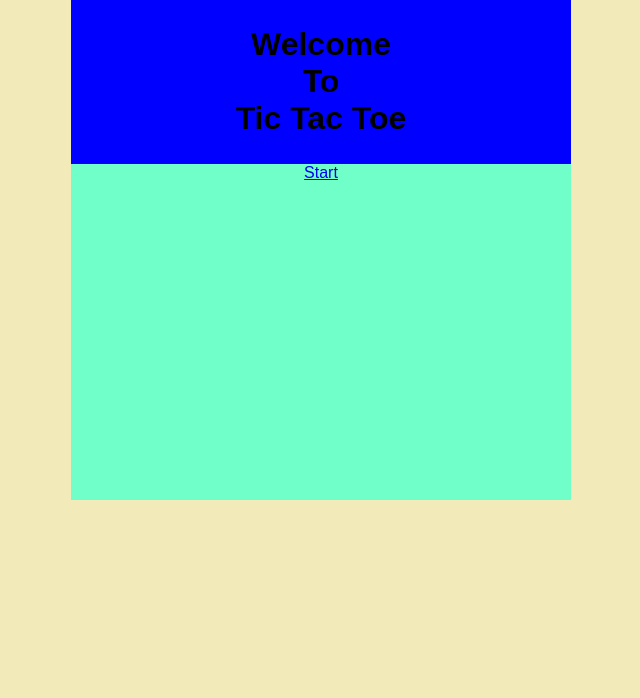
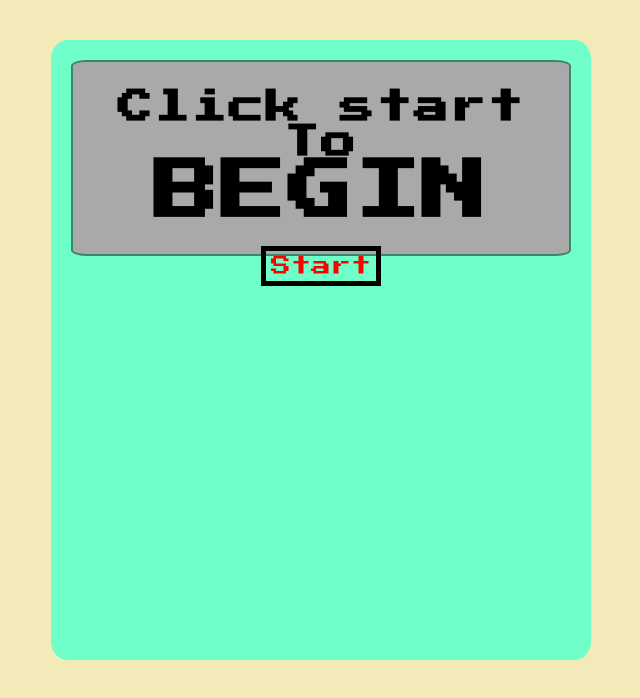
Before and after one commit to Faisal3li/Project-0, a plain HTML site: page index.html in a window 1280 px wide. Shown: the whole page, without its empty margins (319-959 px from the left). Drawn offline with Linux system fonts and the light colour scheme; a web font is replaced by a local one.

Commit message:
Edited the start

```diff
--- a/index.html
+++ b/index.html
@@ -6,17 +6,20 @@
     <meta name="viewport" content="width=device-width, initial-scale=1.0">
     <meta http-equiv="X-UA-Compatible" content="ie=edge">
     <link rel="stylesheet" href="style.css">
+    <link href="https://fonts.googleapis.com/css?family=Baloo|Damion|Fugaz+One|Press+Start+2P|Syncopate" rel="stylesheet">
     <title>Project #0 Tic Tac Toe</title>
 </head>
 
 <body>
     <div class="introDiv">
         <div class="welcomeDiv">
-            <h1>Welcome<br>To<br>Tic Tac Toe</h1>
+            <h1 class="welcoming">Click start<br>To<br><span style=" font-size: 65px">BEGIN</span></h1>
         </div>
 
-        <a href="tic-tac-toe.html" id="start">Start</a>
-        <!-- <button id="start">start</button> -->
+        <div class="startBox">
+            <a href="tic-tac-toe.html" id="start">Start</a>
+            <!-- <button id="start">start</button> -->
+        </div>
     </div>
 
 
--- a/style.css
+++ b/style.css
@@ -1,6 +1,12 @@
 body{
     margin: 0;
     background-color: #F3EAB9;
+}
+.welcoming{
+    font-size: 35px;
+    color: black;
+    font-family: 'Press Start 2P', cursive;
+    letter-spacing: 2px;
 }
 .introDiv{
     font-family: Arial, Helvetica, sans-serif;
@@ -8,15 +14,24 @@ body{
     background-color: #71FFC9;
     height: 500px;
     width: 500px;
-    margin: auto;
+    margin:  40px auto;
+    padding: 20px 20px 100px 20px;
+    border-radius: 3%;
 
 }
 .welcomeDiv{
-    background-color:blue;
+    background-color:darkgray;
     padding:5px;
+    border: 2px solid rgb(61, 134, 105);
+    border-radius: 3%;
 }
 #start{
     padding:5px;
+    font-family: 'Press Start 2P', cursive;
+    font-size: 20px;
+    border: 5px solid black;
+    text-decoration: none;
+    color:red;
 }
 
 header{
```
Also changed, not shown: tic-tac-toe.html (+3 -0 lines).
